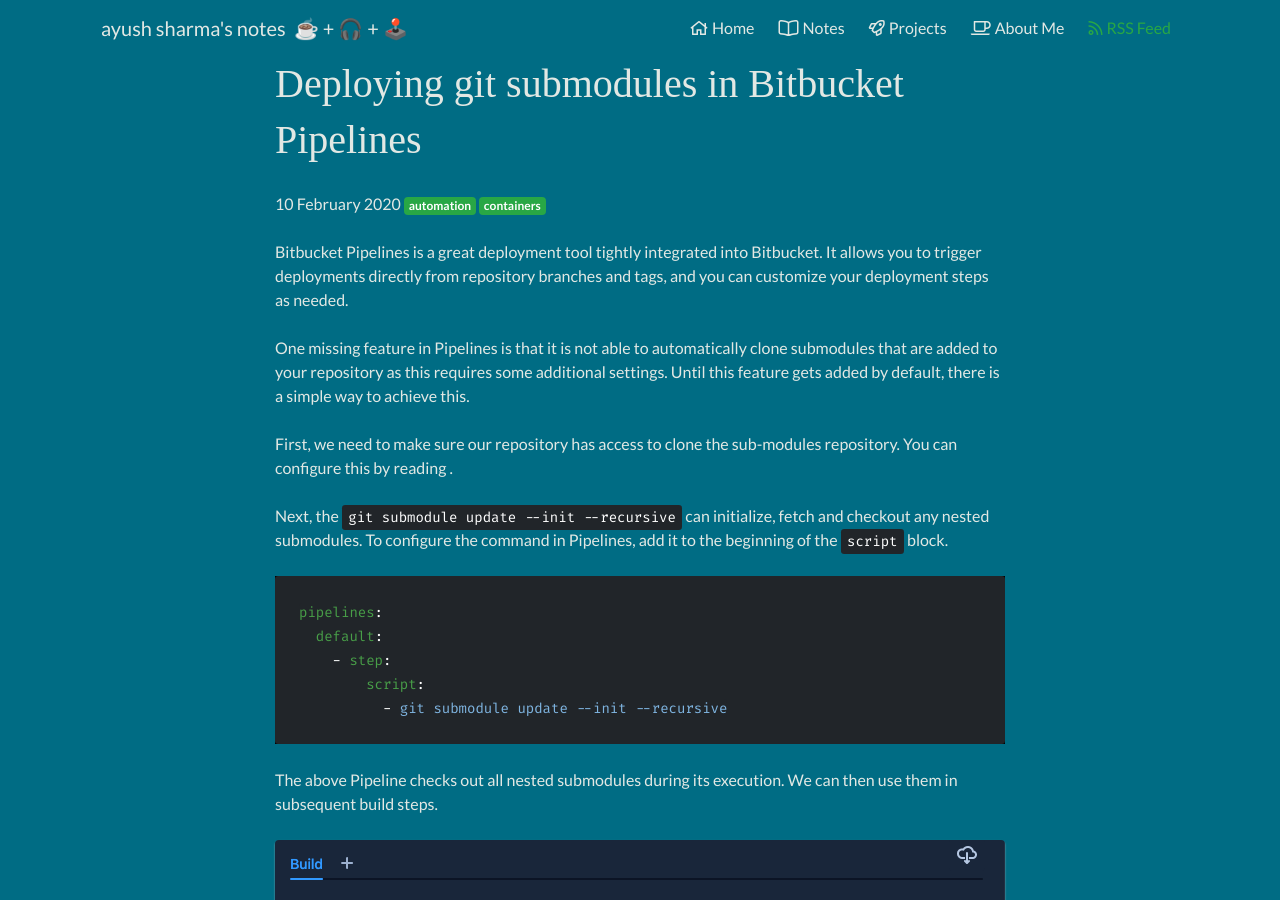
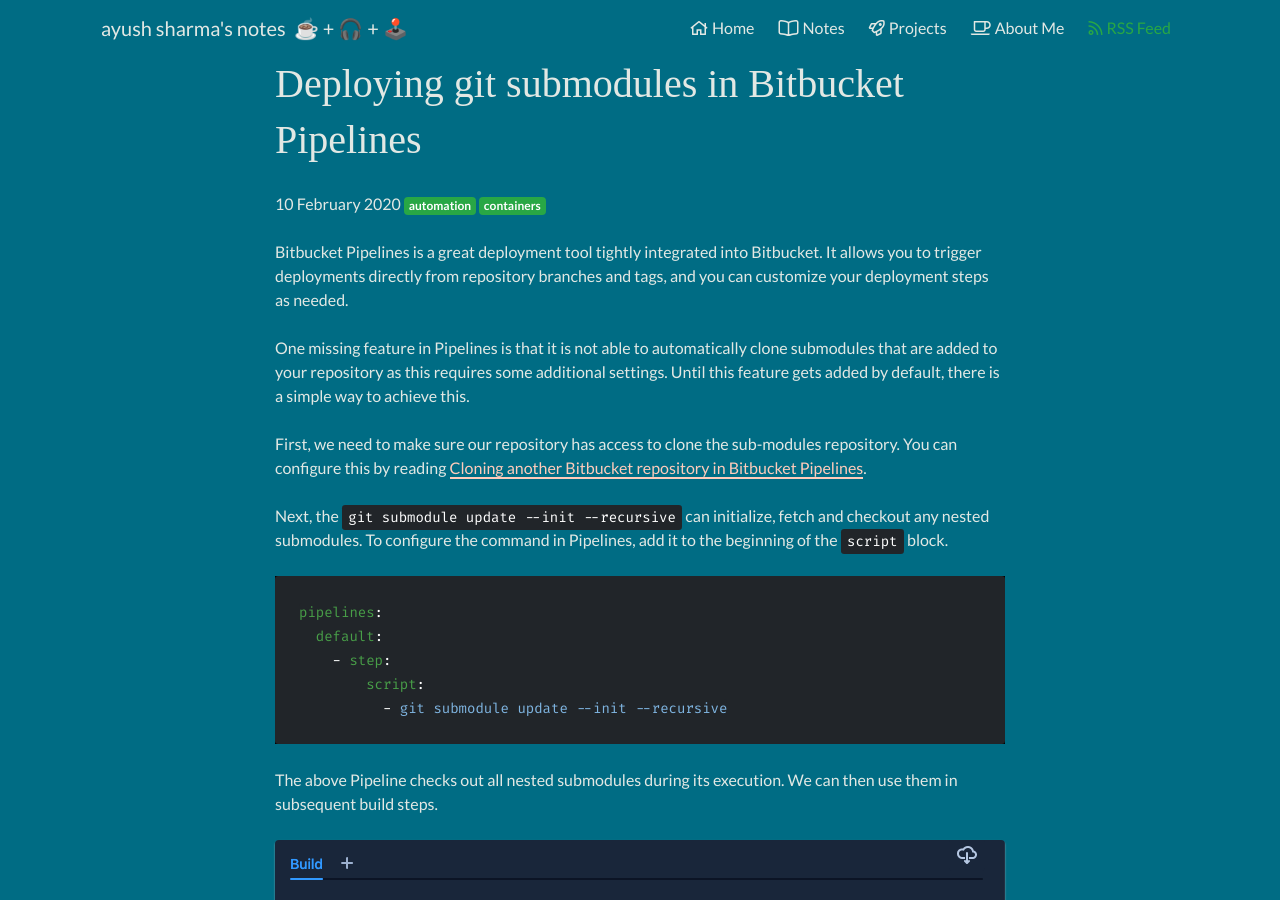
Before and after one commit to ayush-sharma/ayushsharma.in, a Jekyll site: the page built from _posts/2020-02-12-deploying-git-submodules-in-bitbucket-pipelines.md, in a window 1280 px wide and 900 px high. Built offline with Jekyll 4.4.1, drawn with Linux system fonts in a browser that asks for light colours.

Commit message:
Adding missing post link.

```diff
--- a/_posts/2020-02-12-deploying-git-submodules-in-bitbucket-pipelines.md
+++ b/_posts/2020-02-12-deploying-git-submodules-in-bitbucket-pipelines.md
@@ -9,7 +9,7 @@ Bitbucket Pipelines is a great deployment tool tightly integrated into Bitbucket
 
 One missing feature in Pipelines is that it is not able to automatically clone submodules that are added to your repository as this requires some additional settings. Until this feature gets added by default, there is a simple way to achieve this.
 
-First, we need to make sure our repository has access to clone the sub-modules repository. You can configure this by reading <this>.
+First, we need to make sure our repository has access to clone the sub-modules repository. You can configure this by reading [Cloning another Bitbucket repository in Bitbucket Pipelines]({% post_url 2020-02-10-cloning-another-bitbucket-repo-in-bitbucket-pipelines %}).
 
 Next, the `git submodule update --init --recursive` can initialize, fetch and checkout any nested submodules. To configure the command in Pipelines, add it to the beginning of the `script` block.
 
```
